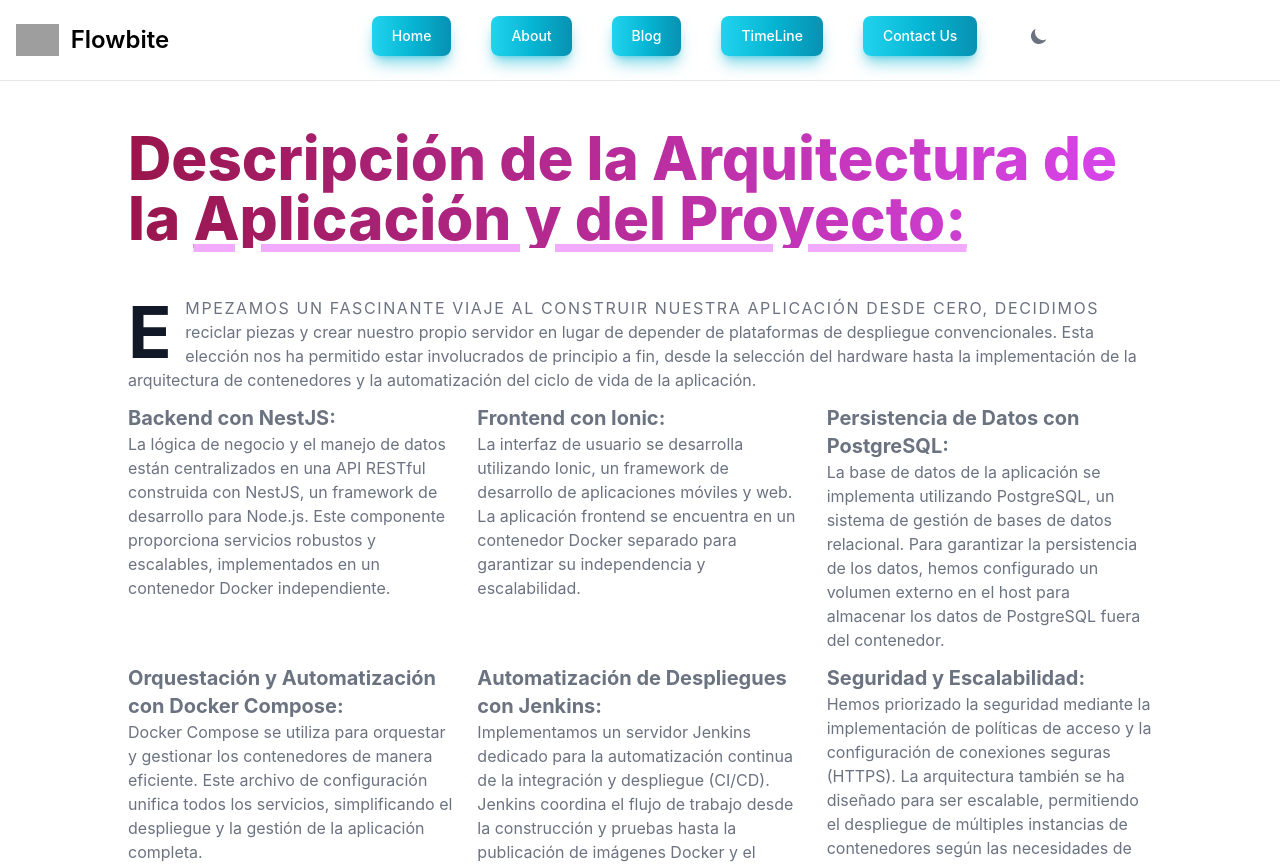
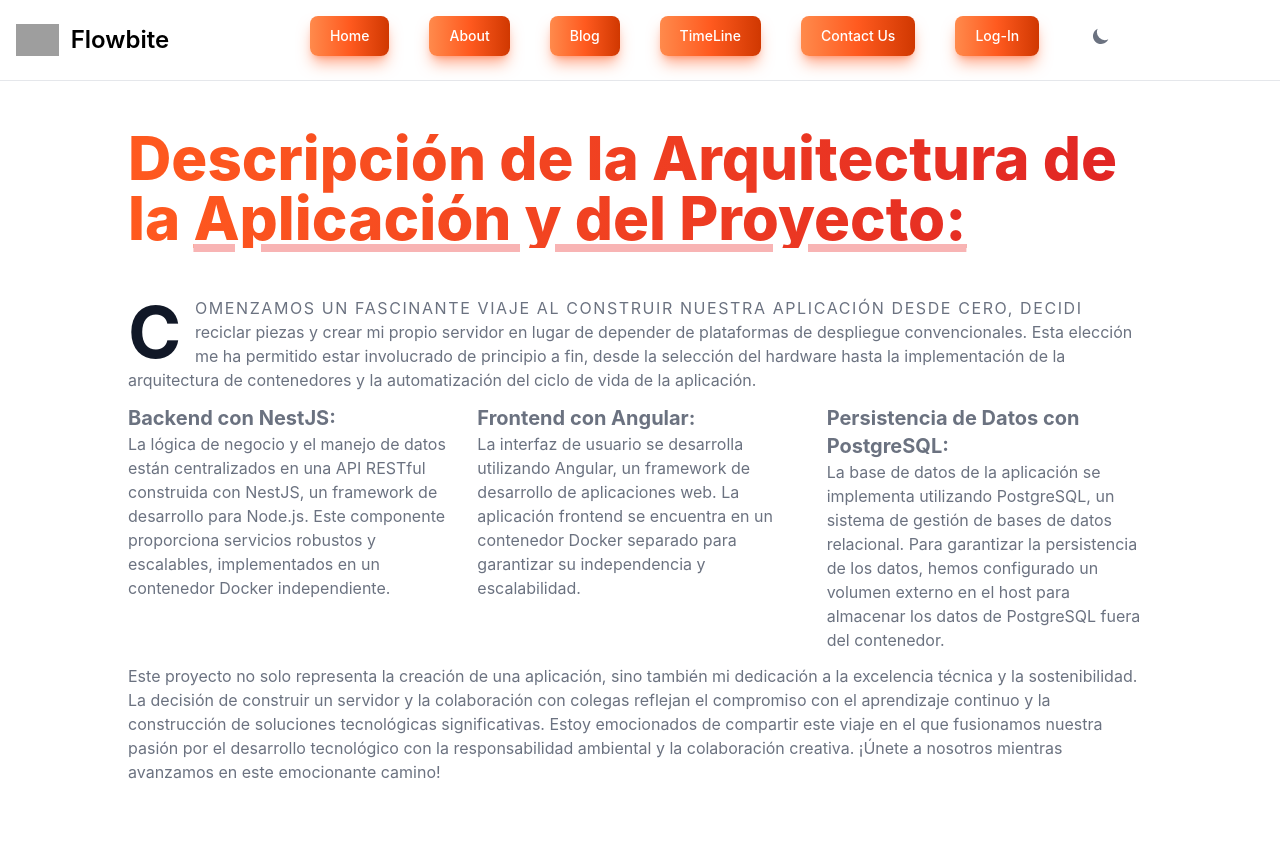
Before and after one commit to RodrigoGorostiague/Blog, an Angular app: page / in a window 1280 px wide. Shown: the top 864 px of the page. Built offline with nearby package versions, Linux system fonts and the light colour scheme; grey boxes are pictures that could not be loaded.

Commit message:
se realizan modificaciones en el Copyrigting, se corrigen algunos errores de tipeo

```diff
--- a/angular.json
+++ b/angular.json
@@ -97,5 +97,8 @@
         }
       }
     }
+  },
+  "cli": {
+    "analytics": "692e1365-708d-4049-8f97-909cf6f03df3"
   }
 }
--- a/src/app/domains/contact/contact.component.html
+++ b/src/app/domains/contact/contact.component.html
@@ -2,7 +2,7 @@
   <section class="bg-white dark:bg-gray-900">
     <div class="py-8 lg:py-16 px-4 mx-auto max-w-screen-md">
       <h1 class="mb-4 text-3xl font-extrabold text-gray-900 dark:text-white md:text-5xl lg:text-6xl"><span class="text-transparent bg-clip-text bg-gradient-to-r to-fuchsia-500 from-pink-800">Contact Us</span></h1>
-        <p class="mb-8 lg:mb-16 font-light text-center text-gray-500 dark:text-gray-400 sm:text-xl">Got a technical issue? Want to send feedback about a beta feature? Need details about our Business plan? Let us know.</p>
+        <p class="mb-8 lg:mb-16 font-light text-center text-gray-500 dark:text-gray-400 sm:text-xl">Quieras saber mas sobre mi? Te interesa alguna colaboracion? Tienes alguna inquietud? Dejamelo saber.</p>
         <form action="#" class="space-y-8">
             <div>
                 <label for="email" class="block mb-2 text-sm font-medium text-gray-900 dark:text-gray-300">Your email</label>
--- a/src/app/domains/main/main.component.html
+++ b/src/app/domains/main/main.component.html
@@ -1,24 +1,24 @@
-<div class="conteiner m-32 ">
-  <h1 class="text-6xl mb-12 font-extrabold text-transparent bg-clip-text bg-gradient-to-r to-fuchsia-500 from-pink-800">Descripción de la Arquitectura de la <span class="underline underline-offset-3 decoration-8 decoration-fuchsia-300 dark:decoration-fuchsia-800">Aplicación y del Proyecto:</span></h1>
-  <p class="mb-3 text-gray-500 dark:text-gray-400 first-line:uppercase first-line:tracking-widest first-letter:text-7xl first-letter:font-bold first-letter:text-gray-900 dark:first-letter:text-gray-100 first-letter:me-3 first-letter:float-start">Empezamos un fascinante viaje al construir nuestra aplicación desde cero, decidimos reciclar piezas y crear nuestro propio servidor en lugar de depender de plataformas de despliegue convencionales. Esta elección nos ha permitido estar involucrados de principio a fin, desde la selección del hardware hasta la implementación de la arquitectura de contenedores y la automatización del ciclo de vida de la aplicación.</p>
+<div class="conteiner m-32 max-w-8xl center">
+  <h1 class="text-6xl mb-12 font-extrabold text-transparent bg-clip-text bg-gradient-to-r to-red-600 from-orange-500">Descripción de la Arquitectura de la <span class="underline underline-offset-3 decoration-8 decoration-red-300 dark:decoration-orange-500">Aplicación y del Proyecto:</span></h1>
+  <p class="mb-3 text-gray-500 dark:text-gray-400 first-line:uppercase first-line:tracking-widest first-letter:text-7xl first-letter:font-bold first-letter:text-gray-900 dark:first-letter:text-gray-100 first-letter:me-3 first-letter:float-start">Comenzamos un fascinante viaje al construir nuestra aplicación desde cero, decidi reciclar piezas y crear mi propio servidor en lugar de depender de plataformas de despliegue convencionales. Esta elección me ha permitido estar involucrado de principio a fin, desde la selección del hardware hasta la implementación de la arquitectura de contenedores y la automatización del ciclo de vida de la aplicación.</p>
   <div class="grid grid-cols-1 gap-6 sm:grid-cols-3">
       <p class="mb-3 text-gray-500 dark:text-gray-400"><span class="text-xl font-bold dark:text-white">Backend con NestJS:</span> <br>
          La lógica de negocio y el manejo de datos están centralizados en una API RESTful construida con NestJS, un framework de desarrollo para Node.js. Este componente proporciona servicios robustos y escalables, implementados en un contenedor Docker independiente.</p>
-      <p class="mb-3 text-gray-500 dark:text-gray-400"><span class="text-xl font-bold dark:text-white">Frontend con Ionic:</span> <br>
-        La interfaz de usuario se desarrolla utilizando Ionic, un framework de desarrollo de aplicaciones móviles y web. La aplicación frontend se encuentra en un contenedor Docker separado para garantizar su independencia y escalabilidad.</p>
+      <p class="mb-3 text-gray-500 dark:text-gray-400"><span class="text-xl font-bold dark:text-white">Frontend con Angular:</span> <br>
+        La interfaz de usuario se desarrolla utilizando Angular, un framework de desarrollo de aplicaciones web. La aplicación frontend se encuentra en un contenedor Docker separado para garantizar su independencia y escalabilidad.</p>
       <p class="mb-3 text-gray-500 dark:text-gray-400"><span class="text-xl font-bold dark:text-white">Persistencia de Datos con PostgreSQL:</span> <br>
         La base de datos de la aplicación se implementa utilizando PostgreSQL, un sistema de gestión de bases de datos relacional. Para garantizar la persistencia de los datos, hemos configurado un volumen externo en el host para almacenar los datos de PostgreSQL fuera del contenedor.</p>
   </div>
-  <div class="grid grid-cols-1 gap-6 sm:grid-cols-3">
+  <!-- <div class="grid grid-cols-1 gap-6 sm:grid-cols-3">
     <p class="mb-3 text-gray-500 dark:text-gray-400"><span class="text-xl font-bold dark:text-white">Orquestación y Automatización con Docker Compose:</span> <br>
       Docker Compose se utiliza para orquestar y gestionar los contenedores de manera eficiente. Este archivo de configuración unifica todos los servicios, simplificando el despliegue y la gestión de la aplicación completa.</p>
     <p class="mb-3 text-gray-500 dark:text-gray-400"><span class="text-xl font-bold dark:text-white">Automatización de Despliegues con Jenkins:</span> <br>
       Implementamos un servidor Jenkins dedicado para la automatización continua de la integración y despliegue (CI/CD). Jenkins coordina el flujo de trabajo desde la construcción y pruebas hasta la publicación de imágenes Docker y el despliegue en el entorno de producción.</p>
     <p class="mb-3 text-gray-500 dark:text-gray-400"><span class="text-xl font-bold dark:text-white">Seguridad y Escalabilidad:</span> <br>
       Hemos priorizado la seguridad mediante la implementación de políticas de acceso y la configuración de conexiones seguras (HTTPS). La arquitectura también se ha diseñado para ser escalable, permitiendo el despliegue de múltiples instancias de contenedores según las necesidades de carga.</p>
-</div>
-  <p class="mb-3 text-gray-500 dark:text-gray-400">Este proyecto no solo representa la creación de una aplicación, sino también nuestra dedicación a la excelencia técnica y la sostenibilidad. La decisión de construir nuestro servidor y la colaboración con colegas reflejan nuestro compromiso con el aprendizaje continuo y la construcción de soluciones tecnológicas significativas.
+</div> -->
+  <p class="mb-3 text-gray-500 dark:text-gray-400">Este proyecto no solo representa la creación de una aplicación, sino también mi dedicación a la excelencia técnica y la sostenibilidad. La decisión de construir un servidor y la colaboración con colegas reflejan el compromiso con el aprendizaje continuo y la construcción de soluciones tecnológicas significativas.
 
-    Estamos emocionados de compartir este viaje en el que fusionamos nuestra pasión por el desarrollo tecnológico con la responsabilidad ambiental y la colaboración creativa. ¡Únete a nosotros mientras avanzamos en este emocionante camino!</p>
+    Estoy emocionados de compartir este viaje en el que fusionamos nuestra pasión por el desarrollo tecnológico con la responsabilidad ambiental y la colaboración creativa. ¡Únete a nosotros mientras avanzamos en este emocionante camino!</p>
 
 </div>
--- a/src/app/domains/shared/components/navbar/navbar.component.html
+++ b/src/app/domains/shared/components/navbar/navbar.component.html
@@ -18,35 +18,42 @@
       <li>
         <button
           routerLink="/"
-          class="text-white bg-gradient-to-r from-cyan-400 via-cyan-500 to-cyan-600 hover:bg-gradient-to-br focus:ring-4 focus:outline-none focus:ring-cyan-300 dark:focus:ring-cyan-800 shadow-lg shadow-cyan-500/50 dark:shadow-lg dark:shadow-cyan-800/80 font-medium rounded-lg text-sm px-5 py-2.5 text-center me-2 mb-2"
+          class="text-white bg-gradient-to-r from-orange-400 via-orange-500 to-orange-600 hover:bg-gradient-to-br focus:ring-4 focus:outline-none focus:ring-orange-300 dark:focus:ring-orange-800 shadow-lg shadow-orange-500/50 dark:shadow-lg dark:shadow-orange-800/80 font-medium rounded-lg text-sm px-5 py-2.5 text-center me-2 mb-2"
           aria-current="page"><span>Home</span></button>
       </li>
       <li>
         <button
         routerLink="/about"
-        class="text-white bg-gradient-to-r from-cyan-400 via-cyan-500 to-cyan-600 hover:bg-gradient-to-br focus:ring-4 focus:outline-none focus:ring-cyan-300 dark:focus:ring-cyan-800 shadow-lg shadow-cyan-500/50 dark:shadow-lg dark:shadow-cyan-800/80 font-medium rounded-lg text-sm px-5 py-2.5 text-center me-2 mb-2"
+        class="text-white bg-gradient-to-r from-orange-400 via-orange-500 to-orange-600 hover:bg-gradient-to-br focus:ring-4 focus:outline-none focus:ring-orange-300 dark:focus:ring-orange-800 shadow-lg shadow-orange-500/50 dark:shadow-lg dark:shadow-orange-800/80 font-medium rounded-lg text-sm px-5 py-2.5 text-center me-2 mb-2"
         ><span>About</span></button>
       </li>
       <li>
         <button
         routerLink="/blog"
-        class="text-white bg-gradient-to-r from-cyan-400 via-cyan-500 to-cyan-600 hover:bg-gradient-to-br focus:ring-4 focus:outline-none focus:ring-cyan-300 dark:focus:ring-cyan-800 shadow-lg shadow-cyan-500/50 dark:shadow-lg dark:shadow-cyan-800/80 font-medium rounded-lg text-sm px-5 py-2.5 text-center me-2 mb-2"
+        class="text-white bg-gradient-to-r from-orange-400 via-orange-500 to-orange-600 hover:bg-gradient-to-br focus:ring-4 focus:outline-none focus:ring-orange-300 dark:focus:ring-orange-800 shadow-lg shadow-orange-500/50 dark:shadow-lg dark:shadow-orange-800/80 font-medium rounded-lg text-sm px-5 py-2.5 text-center me-2 mb-2"
         >
         <span>Blog</span></button>
       </li>
       <li>
         <button
         routerLink="/timeline"
-        class="text-white bg-gradient-to-r from-cyan-400 via-cyan-500 to-cyan-600 hover:bg-gradient-to-br focus:ring-4 focus:outline-none focus:ring-cyan-300 dark:focus:ring-cyan-800 shadow-lg shadow-cyan-500/50 dark:shadow-lg dark:shadow-cyan-800/80 font-medium rounded-lg text-sm px-5 py-2.5 text-center me-2 mb-2"
+        class="text-white bg-gradient-to-r from-orange-400 via-orange-500 to-orange-600 hover:bg-gradient-to-br focus:ring-4 focus:outline-none focus:ring-orange-300 dark:focus:ring-orange-800 shadow-lg shadow-orange-500/50 dark:shadow-lg dark:shadow-orange-800/80 font-medium rounded-lg text-sm px-5 py-2.5 text-center me-2 mb-2"
         >
         <span>TimeLine</span></button>
       </li>
       <li>
         <button
         routerLink="/contact"
-        class="text-white bg-gradient-to-r from-cyan-400 via-cyan-500 to-cyan-600 hover:bg-gradient-to-br focus:ring-4 focus:outline-none focus:ring-cyan-300 dark:focus:ring-cyan-800 shadow-lg shadow-cyan-500/50 dark:shadow-lg dark:shadow-cyan-800/80 font-medium rounded-lg text-sm px-5 py-2.5 text-center me-2 mb-2"
+        class="text-white bg-gradient-to-r from-orange-400 via-orange-500 to-orange-600 hover:bg-gradient-to-br focus:ring-4 focus:outline-none focus:ring-orange-300 dark:focus:ring-orange-800 shadow-lg shadow-orange-500/50 dark:shadow-lg dark:shadow-orange-800/80 font-medium rounded-lg text-sm px-5 py-2.5 text-center me-2 mb-2"
         >
         <span>Contact Us</span></button>
+      </li>
+      <li>
+        <button
+        routerLink="/contact"
+        class="text-white bg-gradient-to-r from-orange-400 via-orange-500 to-orange-600 hover:bg-gradient-to-br focus:ring-4 focus:outline-none focus:ring-orange-300 dark:focus:ring-orange-800 shadow-lg shadow-orange-500/50 dark:shadow-lg dark:shadow-orange-800/80 font-medium rounded-lg text-sm px-5 py-2.5 text-center me-2 mb-2"
+        >
+        <span>Log-In</span></button>
       </li>
       <li>
         <button id="theme-toggle" type="button" class="block px-3 text-gray-500 dark:text-gray-400 hover:bg-gray-100 dark:hover:bg-gray-700 focus:outline-none focus:ring-4 focus:ring-gray-200 dark:focus:ring-gray-700 rounded-lg text-sm p-2.5">
```
Also changed, not shown: src/app/domains/about/about.component.html (+2 -38 lines).
